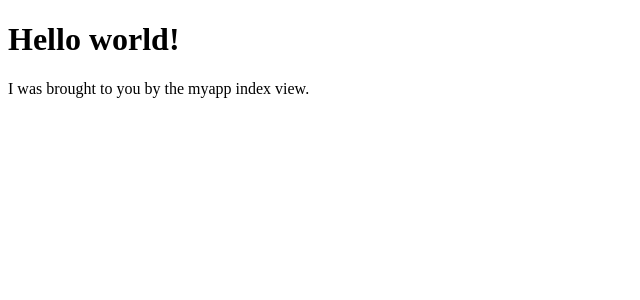
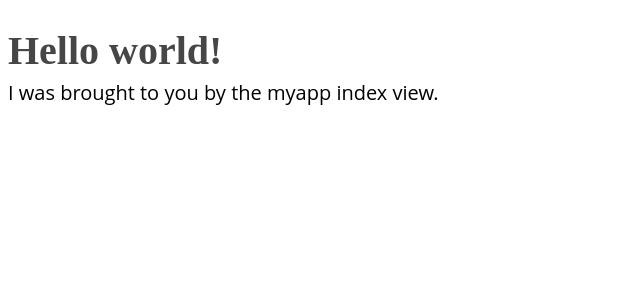
Before and after one commit to YewoMhango/learningDjango, a Django app: template myapp/templates/myapp/index.html in a window 1280 px wide. Shown: the top 300 px of the page, without its empty margins (0-640 px from the left). Run offline with Django 4.2, Linux system fonts and the light colour scheme; the template is opened without the code that fills it, so the values that code supplies are empty.

Commit message:
Added static files

```diff
--- /dev/null
+++ b/base/static/base/css/site.css
@@ -0,0 +1,14 @@
+h1 {
+  color: rgb(70, 70, 70);
+  margin-bottom: 5px;
+  font-family: Montserrat;
+}
+
+body {
+  font-family: "Open Sans";
+  font-size: 20px;
+}
+
+p {
+  margin-top: 5px;
+}
--- a/base/templates/base/base.html
+++ b/base/templates/base/base.html
@@ -1,3 +1,4 @@
+{% load static %}
 <!DOCTYPE html>
 <html lang="en">
   <head>
@@ -5,6 +6,12 @@
     <meta http-equiv="X-UA-Compatible" content="IE=edge" />
     <meta name="viewport" content="width=device-width, initial-scale=1.0" />
     <title>MySite</title>
+    <link rel="stylesheet" href="{% static 'base/css/site.css' %}" />
+    <link
+      rel="shortcut icon"
+      href="{% static 'base/favicon.ico' %}"
+      type="image/x-icon"
+    />
   </head>
   <body>
     <div id="content">{% block content %} {% endblock %}</div>
```
Also changed, not shown: base/static/base/favicon.ico (added).
